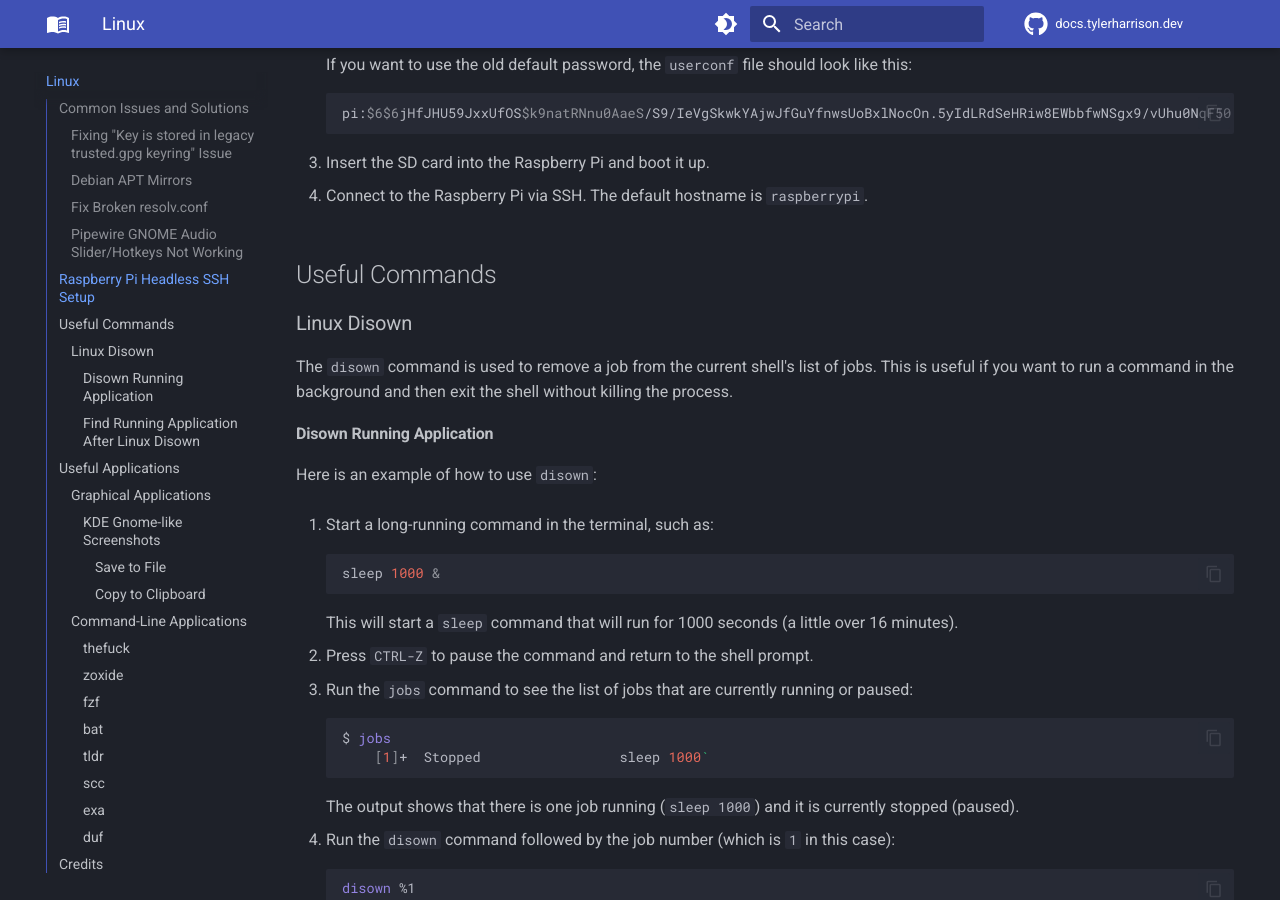
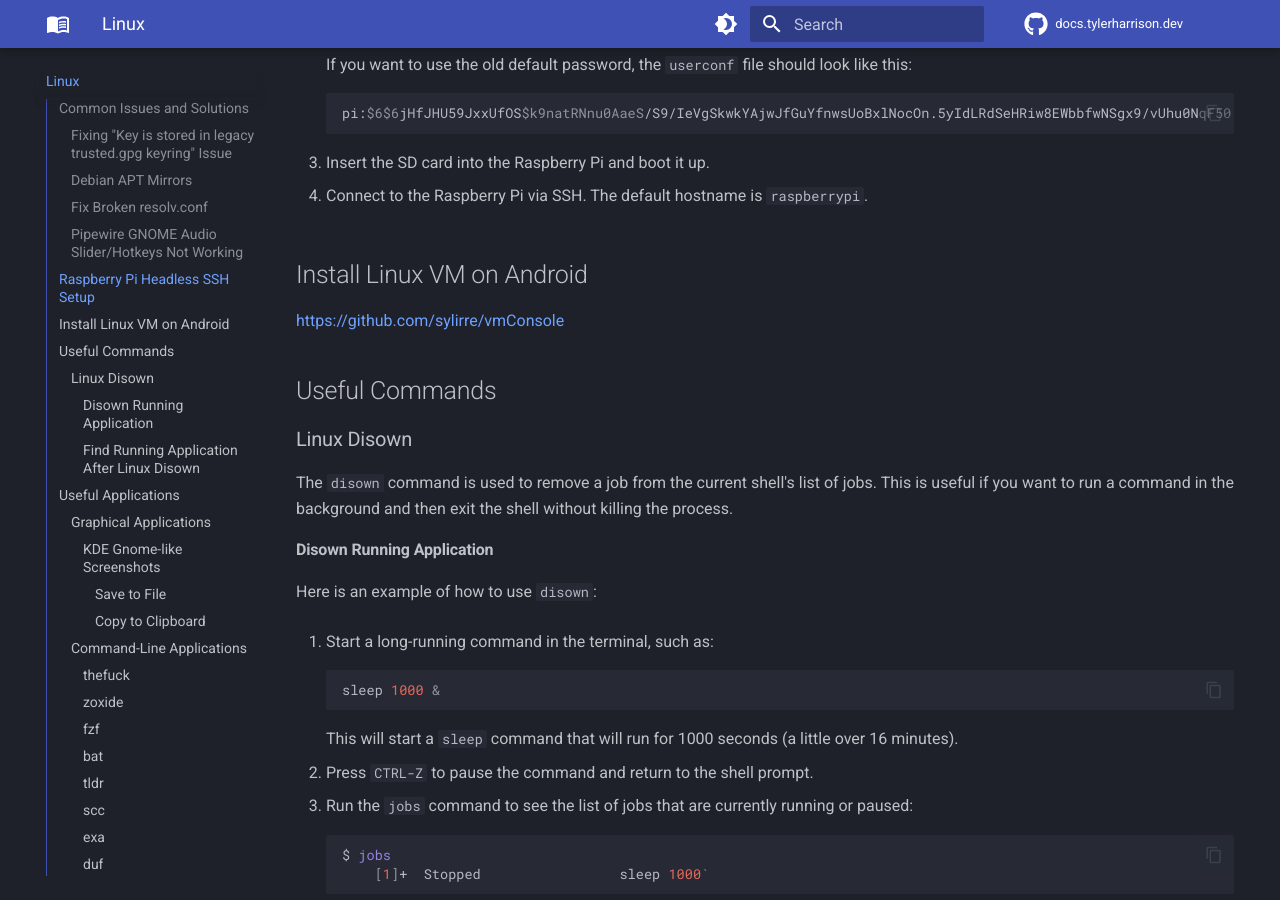
Before and after one commit to williamhatcher/docs.tylerharrison.dev, an MkDocs documentation site: the page built from docs/linux.md, in a window 1280 px wide and 900 px high, scrolled down 2805 px. Built offline with MkDocs 1.6.1 and Material for MkDocs 9.7.7, drawn with Linux system fonts in a browser that asks for light colours; comment, search, counter and statistics services are not loaded.

Commit message:
Add openrc to Alpine Docker, Android Linux VM
Signed-off-by: Tyler Harrison <tyleraharrison@gmail.com>

```diff
--- a/docs/linux.md
+++ b/docs/linux.md
@@ -137,6 +137,10 @@ and set `IdleTimeout=0`. Then restart `pipewire` and `pipewire-session-manager a
 3. Insert the SD card into the Raspberry Pi and boot it up.
 
 4. Connect to the Raspberry Pi via SSH. The default hostname is `raspberrypi`.
+
+## Install Linux VM on Android
+
+[https://github.com/sylirre/vmConsole](https://github.com/sylirre/vmConsole)
 
 ## Useful Commands
 
```
Also changed, not shown: docs/docker.md (+1 -0 lines).
